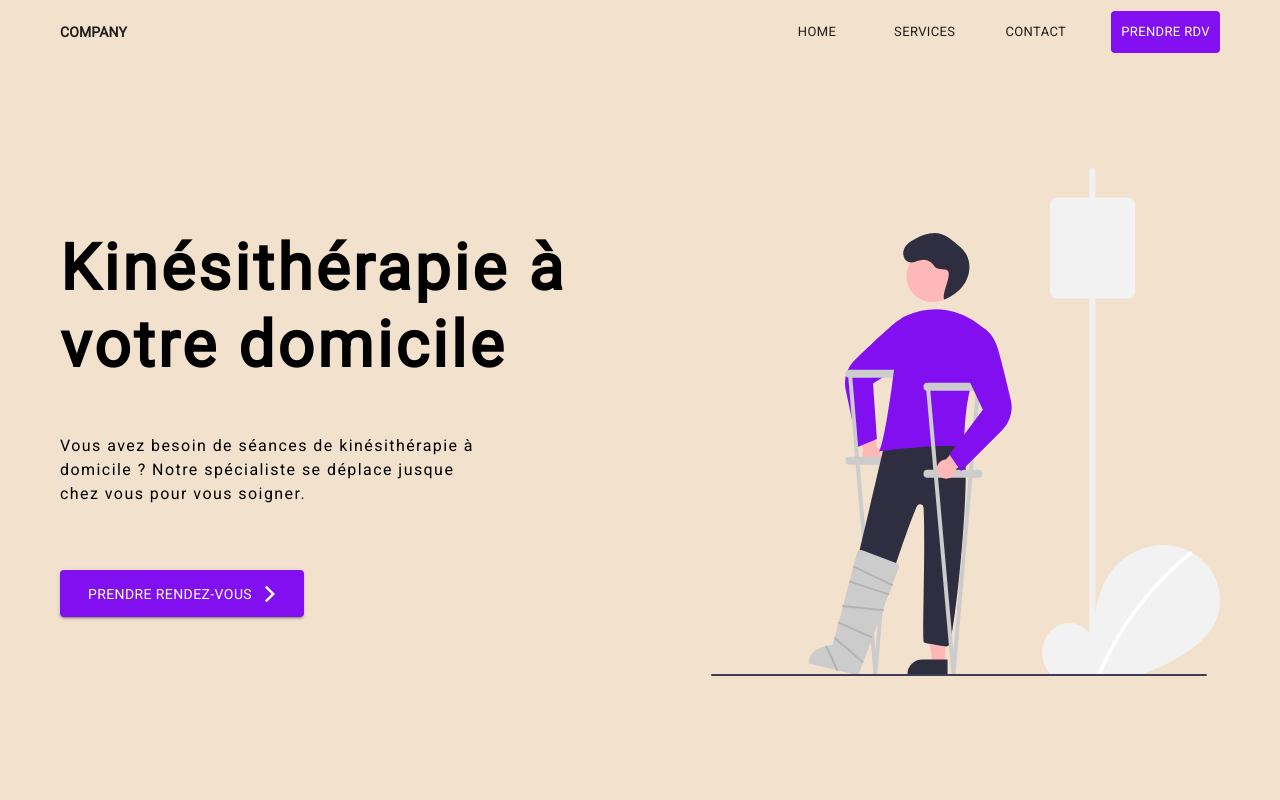
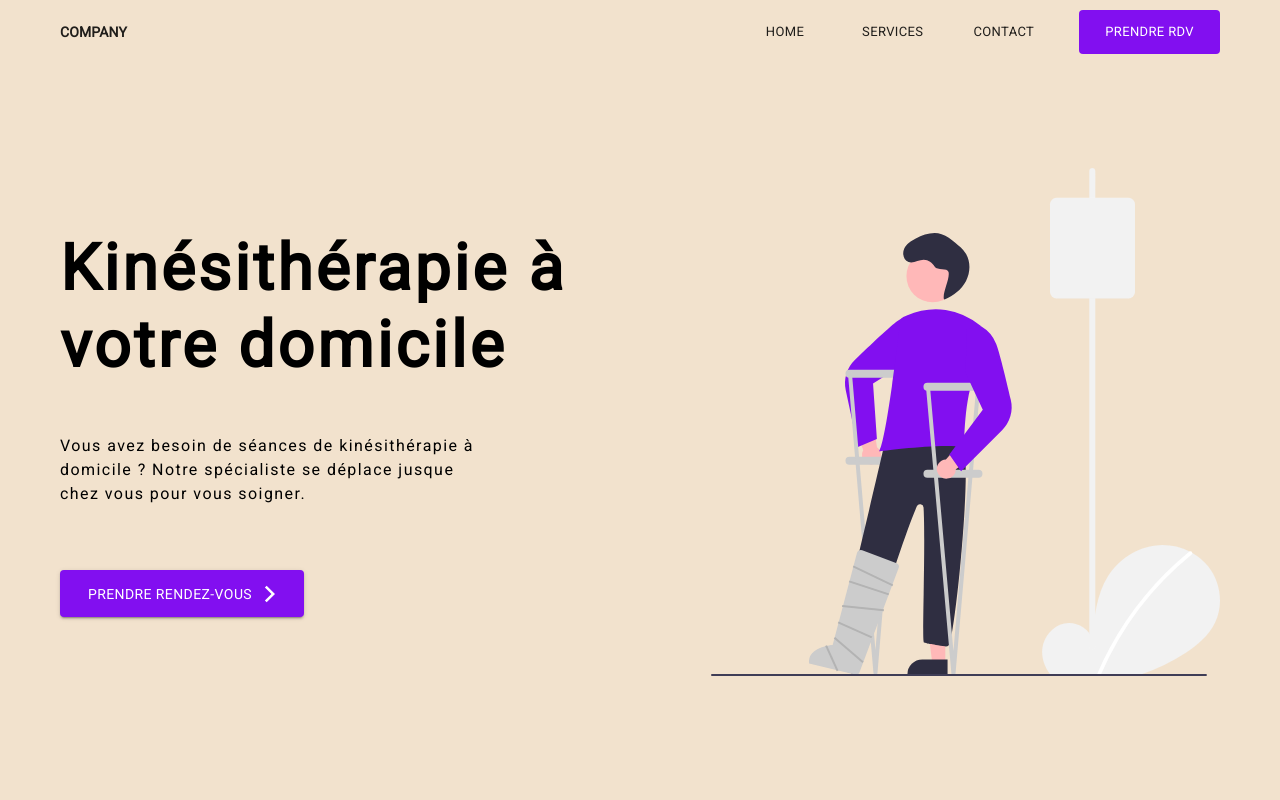
Before and after one commit to elliass/physical-therapy-website, a Gatsby site: page / in a window 1280 px wide. Shown: the top 800 px of the page. Built offline with nearby package versions, Linux system fonts and the light colour scheme; Gatsby itself is replaced by a stand-in of ours.

Commit message:
Changed padding for StyledButton component

```diff
--- a/src/components/StyledButton.js
+++ b/src/components/StyledButton.js
@@ -4,7 +4,7 @@ import Button from '@material-ui/core/Button'
 
 const useStyles = makeStyles((theme) => ({
     btn: {
-        padding: '10px',
+        padding: '.8em 2em',
         backgroundColor: '${({ primary }) => (primary ? "red" : "green")}',
         '&:hover': {
             backgroundColor: 'white',
```
